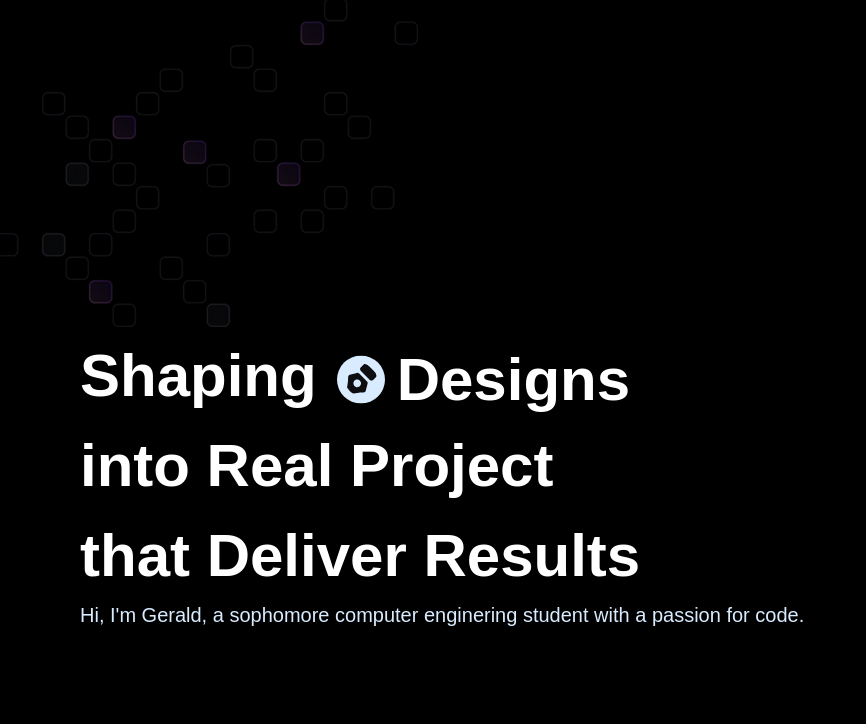
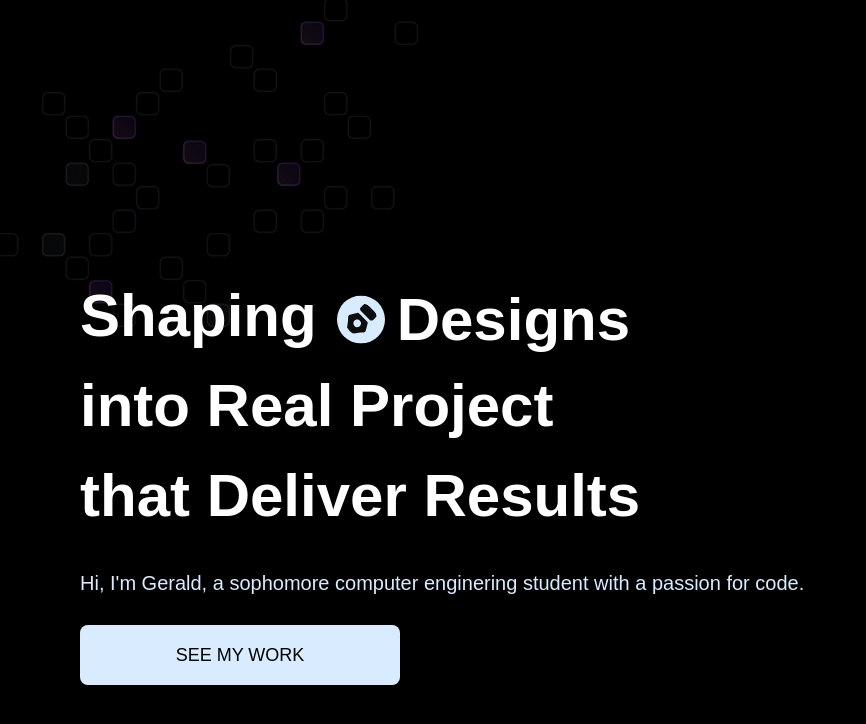
Before and after one commit to geraldsberongoy/3d-portfolio, a React (Vite) app: page / in a window 1280 px wide. Shown: the top 724 px of the page, without its empty margins (0-866 px from the left). Built offline with nearby package versions, Linux system fonts and the light colour scheme; a web font is replaced by a local one.

Commit message:
Add Button component and integrate it into Hero section

```diff
--- /dev/null
+++ b/src/components/Button.jsx
@@ -0,0 +1,17 @@
+import React from "react";
+
+const Button = ({ className, text, id }) => {
+  return (
+    <a className={`${className ?? ""} cta-wrapper`}>
+      <div className="cta-button group">
+        <div className="bg-circle" />
+        <p className="text">{text}</p>
+        <div className="arrow-wrapper">
+          <img src="/images/arrow-down.svg" alt="arrow" />
+        </div>
+      </div>
+    </a>
+  );
+};
+
+export default Button;
--- a/src/sections/Hero.jsx
+++ b/src/sections/Hero.jsx
@@ -1,5 +1,6 @@
 import React from "react";
 import { words } from "../constants";
+import Button from "../components/Button";
 
 const Hero = () => {
   return (
@@ -10,8 +11,8 @@ const Hero = () => {
 
       <div className="hero-layout">
         {/* LEFT: HERO CONTENT */}
-        <header className="flex flex-col justify-center md:w-full w-screen md:px-20 px-5">
-          <div className="flex flex-col gap-7">
+        <header className="flex flex-col justify-center md:w-full w-screen md:px-20 px-5 gap-7">
+          <div className="flex flex-col ">
             <div className="hero-text">
               <h1>
                 Shaping
@@ -38,10 +39,15 @@ const Hero = () => {
             </div>
           </div>
 
-          <p className="text-white-50 md:text-xl relative z-10 pointer-events-none">
-            Hi, I&apos;m Gerald, a sophomore computer enginering student with a passion for
-            code.
+          <p className="text-white-50 md:text-xl relative z-10 pointer-events-none ">
+            Hi, I&apos;m Gerald, a sophomore computer enginering student with a
+            passion for code.
           </p>
+          <Button
+            text="See My Work"
+            className="md:w-80 md:h-16 w-60 h-5"
+            id="counter"
+          />
         </header>
       </div>
     </section>
```
